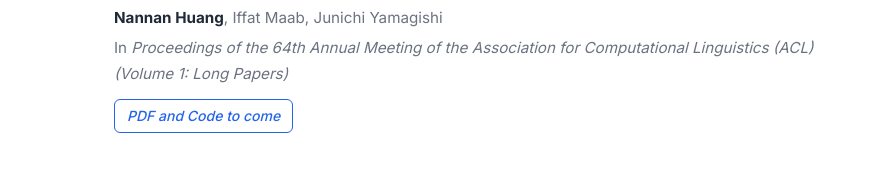
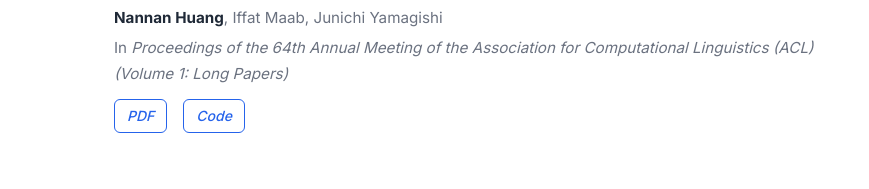
Before and after one commit to amberhuang01/amberhuang01.github.io, a plain HTML site: page index.html in a window 1280 px wide. Shown: the part 1145-1334 px from the top of the page, without its empty margins (346-1215 px from the left). Drawn offline with Linux system fonts and the light colour scheme.

```diff
--- a/index.html
+++ b/index.html
@@ -112,9 +112,8 @@
                         <p class="pub-authors"><strong>Nannan Huang</strong>, Iffat Maab, Junichi Yamagishi</p>
                         <p class="pub-venue">In<em> Proceedings of the 64th Annual Meeting of the Association for Computational Linguistics (ACL) (Volume 1: Long Papers)</p>
                         <div class="pub-links">
-                            <a href="">PDF and Code to come</a>
-                            <!-- <a href="https://aclanthology.org/2025.emnlp-main.909.pdf">PDF</a> -->
-                            <!-- <a href="https://github.com/amberhuang01/HGLA">Code</a> -->
+                            <a href="https://arxiv.org/pdf/2604.21309">PDF</a>
+                            <a href="https://github.com/nii-yamagishilab-visitors/fair_multi_news_summ">Code</a>
                         </div>
                     </div>
                 </div>
```
